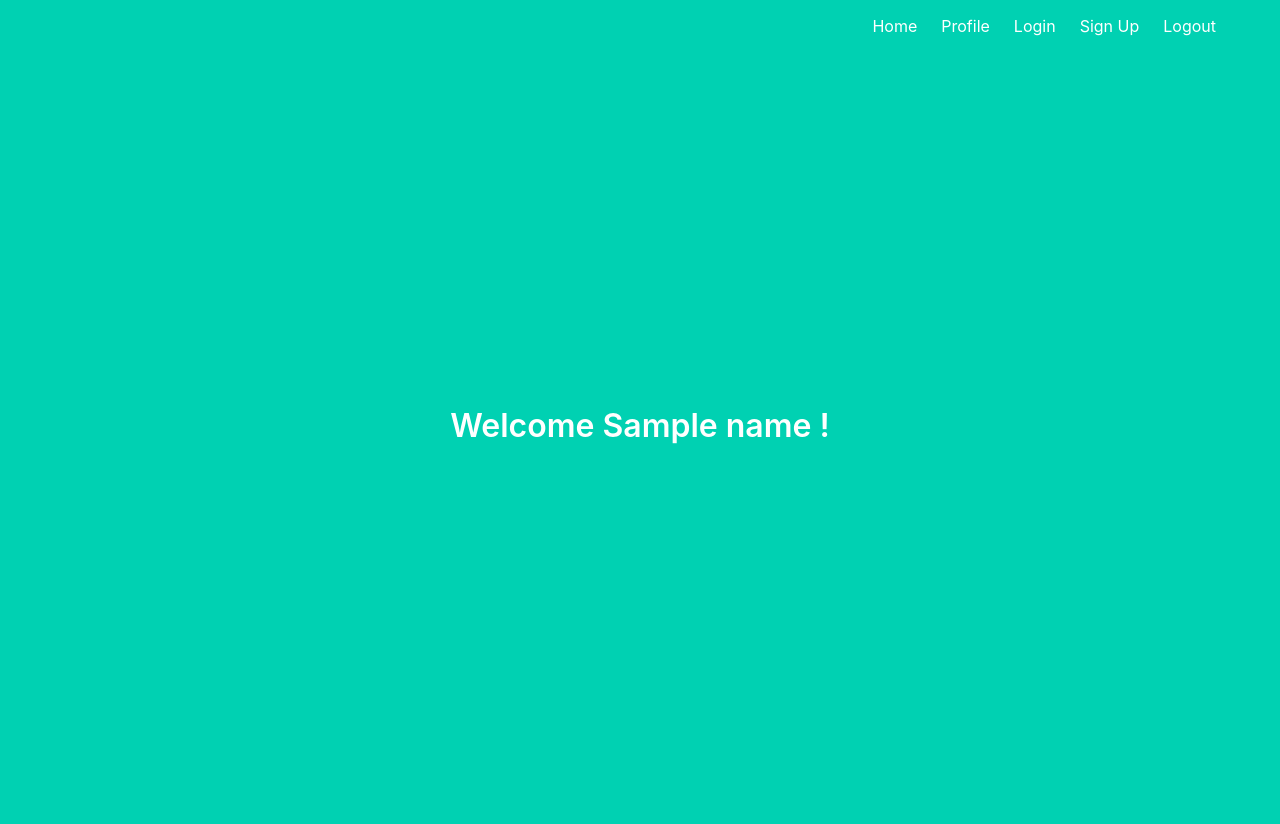
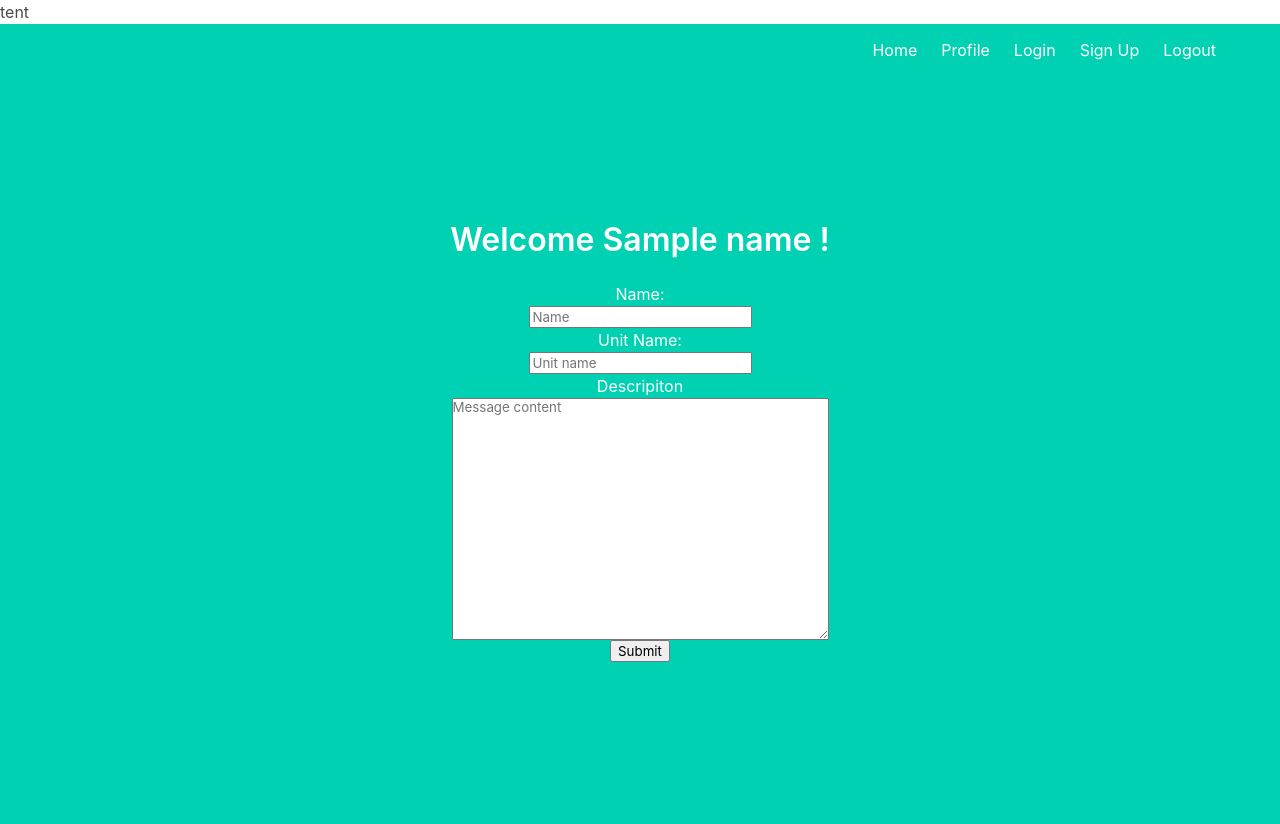
Before and after one commit to Ammon21/Algorand_NFT, a Python web app: template Backend/flask/project/templates/profile.html in a window 1280 px wide. Before the commit the page ends 444 px from the top, so only its background shows below. Run offline with Jinja, Linux system fonts and the light colour scheme; the template is opened without the code that fills it: most values are stand-ins (such as "Sample title", 1, 10 or a date in 2020).

Commit message:
changing the interface of profile

```diff
--- a/Backend/flask/project/templates/base.html
+++ b/Backend/flask/project/templates/base.html
@@ -1,4 +1,4 @@
-<!DOCTYPE html>
+tent<!DOCTYPE html>
 <html>
 
 <head>
--- a/Backend/flask/project/templates/index.html
+++ b/Backend/flask/project/templates/index.html
@@ -2,9 +2,9 @@
 
 {% block content %}
 <h1 class="title">
-  Flask Login Example
+  Web3 Backend
 </h1>
 <h2 class="subtitle">
-  Easy authentication and authorization in Flask.
+    10 Academy Certificate generation System
 </h2>
 {% endblock %}
--- a/Backend/flask/project/templates/profile.html
+++ b/Backend/flask/project/templates/profile.html
@@ -4,4 +4,29 @@
 <h1 class="title">
   Welcome {{name}} !
 </h1>
+<form method="post">
+  <label for="title">Name: </label>
+  <br>
+  <input type="text" name="title"
+         placeholder="Name"
+         value="{{ request.form['title'] }}"></input>
+  <br>
+
+  <label for="title">Unit Name: </label>
+  <br>
+  <input type="text" name="title"
+         placeholder="Unit name"
+         value="{{ request.form['title'] }}"></input>
+  <br>
+
+  <label for="content">Descripiton</label>
+  <br>
+  <textarea name="content"
+            placeholder="Message content"
+            rows="15"
+            cols="40"
+            >{{ request.form['content'] }}</textarea>
+  <br>
+  <button type="submit">Submit</button>
+</form>
 {% endblock %}
```
